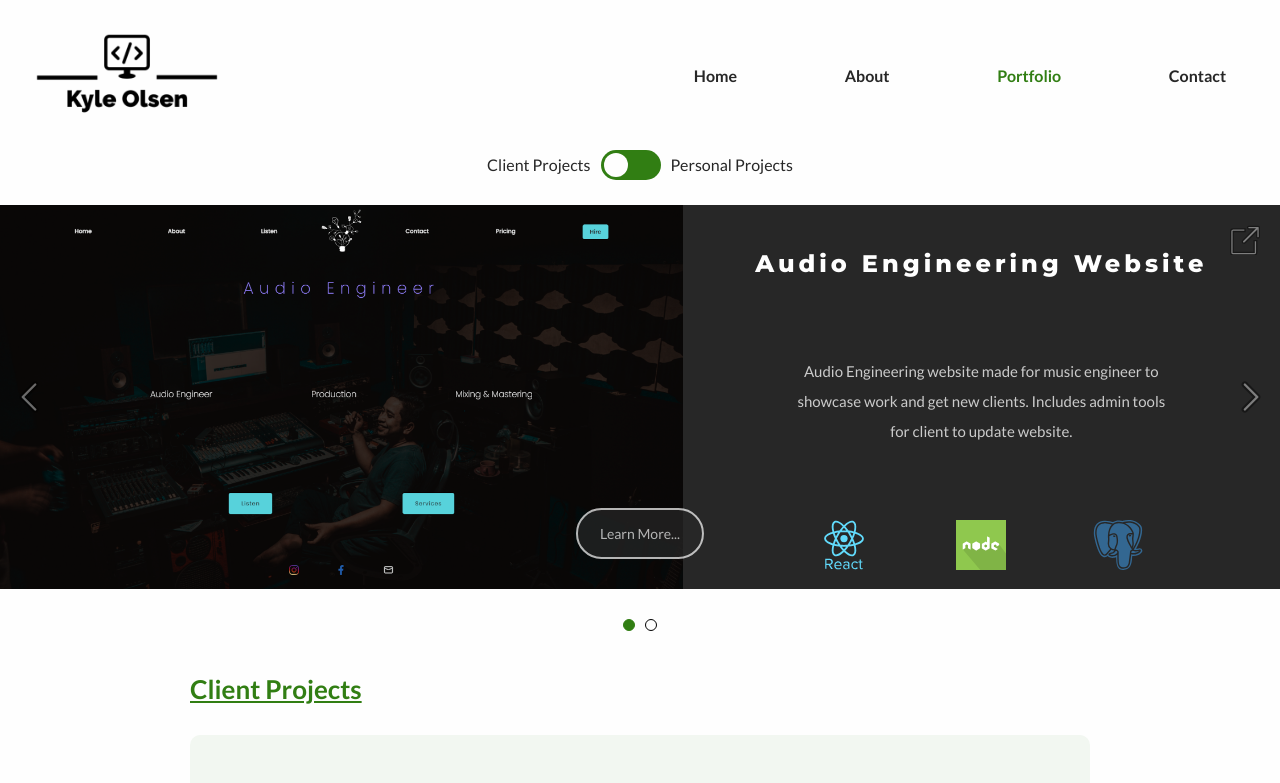
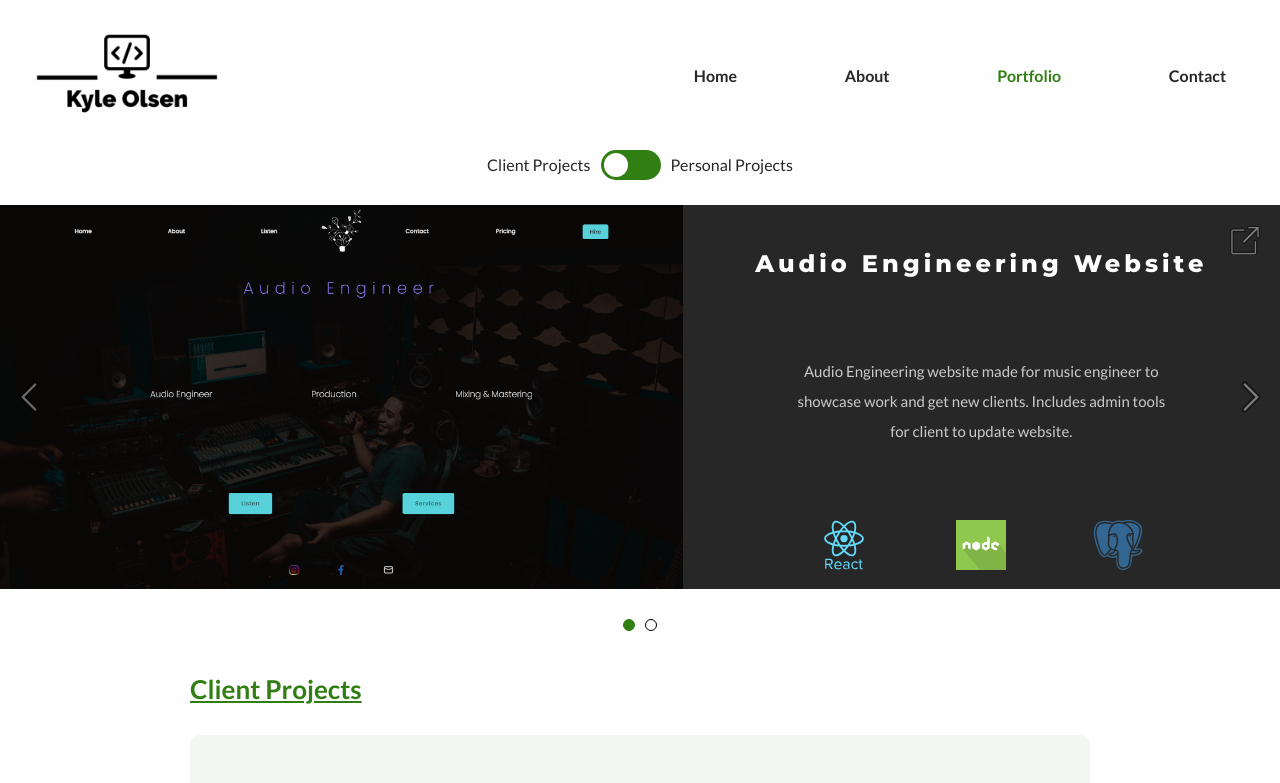
Before and after one commit to Keo222/my-portfolio, a React (Create React App) app: page /portfolio in a window 1280 px wide. Shown: the top 783 px of the page. Built offline with nearby package versions, Linux system fonts and the light colour scheme.

Commit message:
removed Learn More button from bottom of project carousel

```diff
--- a/src/components/Carousels/ProjectsCarousel/index.tsx
+++ b/src/components/Carousels/ProjectsCarousel/index.tsx
@@ -84,29 +84,6 @@ const ExternalLinkImg = styled.img`
 
   &:hover {
     cursor: pointer;
-    opacity: 1;
-  }
-`;
-const BottomLink = styled.a`
-  position: absolute;
-  z-index: 15;
-  font-size: 14px;
-  left: 50%;
-  bottom: 3rem;
-  transform: translateX(-50%);
-  padding: 1.5rem 2.2rem;
-  background: ${(props) => props.theme.color.primary2};
-  color: ${(props) => props.theme.color.primary1};
-  border-radius: 100px;
-  border: 2px solid ${(props) => props.theme.color.primary1};
-  text-decoration: none;
-
-  opacity: 0.7;
-  transition: all 0.15s;
-
-  &:focus,
-  &:focus-visible,
-  &:hover {
     opacity: 1;
   }
 `;
@@ -374,15 +351,6 @@ const ProjectsCarousel = ({
                     i <= projects.length - 1 ? i : projects.length - 1
                   ].tech.map((t) => logoSwitch(t))}
                 </TechImgsDiv>
-                <BottomLink
-                  href={`#${
-                    projects[
-                      i <= projects.length - 1 ? i : projects.length - 1
-                    ].id
-                  }`}
-                >
-                  Learn More...
-                </BottomLink>
                 <ExternalLink
                   target="_blank"
                   rel="noreferrer noopener"
```
